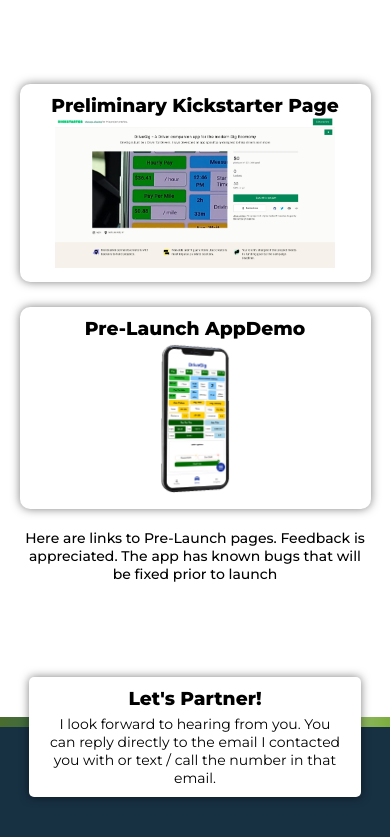
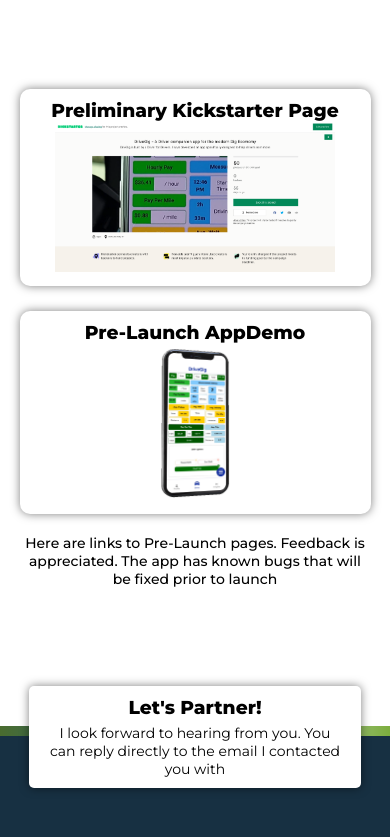
Before and after one commit to TannerHarman/AffiliateLandingPage, a plain HTML site: page index.html in a window 390 px wide. Shown: the part 375-1212 px from the top of the page. Drawn offline with Linux system fonts and the light colour scheme.

Commit message:
removed phone number

```diff
--- a/index.html
+++ b/index.html
@@ -55,7 +55,7 @@
     <footer>
       <div class = 'contact'>
         <h3>Let's Partner!</h3>
-        <p>I look forward to hearing from you. You can reply directly to the email I contacted you with or text / call the number in that email.</p>
+        <p>I look forward to hearing from you. You can reply directly to the email I contacted you with</p>
       </div>
       <span/>
     </footer>
```
